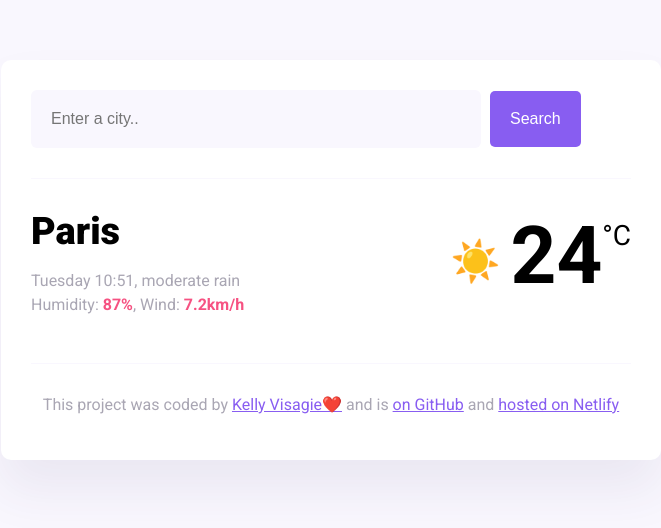
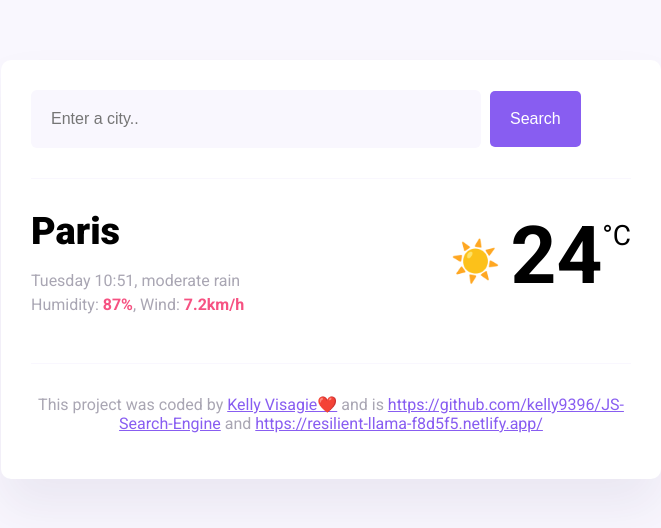
Before and after one commit to kelly9396/project, a website built with Parcel: page JS-Search-Engine/index.html in a window 1280 px wide. Shown: the whole page, without its empty margins (309-970 px from the left). Built offline with nearby package versions, Linux system fonts and the light colour scheme.

Commit message:
added url links

```diff
--- a/JS-Search-Engine/index.html
+++ b/JS-Search-Engine/index.html
@@ -50,8 +50,13 @@
         <p>
           This project was coded by
           <a href="#" target="_blank">Kelly Visagie❤️</a> and is
-          <a href="#" target="_blank"> on GitHub</a> and
-          <a href="#" target="_blank">hosted on Netlify</a>
+          <a href="#" target="_blank">
+            https://github.com/kelly9396/JS-Search-Engine</a
+          >
+          and
+          <a href="#" target="_blank"
+            >https://resilient-llama-f8d5f5.netlify.app/</a
+          >
         </p>
       </footer>
     </div>
```
